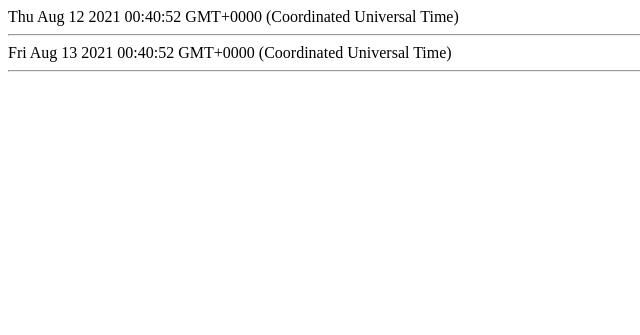
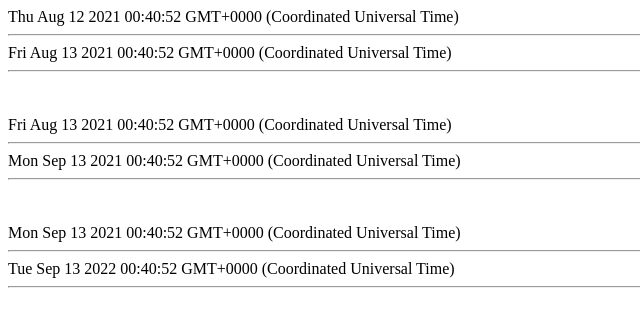
Before and after one commit to EltonFrota/Projeto_JS, a plain HTML site: page funcao_data.html in a window 1280 px wide. Shown: the whole page, without its empty margins (0-640 px from the left). Drawn offline with Linux system fonts and the light colour scheme.

Commit message:
meses e anos

```diff
--- a/funcao_data.html
+++ b/funcao_data.html
@@ -20,7 +20,20 @@
         document.write(data.toString() + '<hr />')
         data.setDate(data.getDate() + 1) //Neste caso estamos atuando no dia do mês add um dia. Tb podemos tira bastando para isso trocar o operado pelo sina de menos "-"
         document.write(data.toString() + '<hr />')
+        document.write('<br><br>')
 
+
+        //Adicionar ou Remover meses da Data
+        document.write(data.toString() + '<hr />')
+        data.setMonth(data.getMonth() + 1) //
+        document.write(data.toString() + '<hr />')
+        document.write('<br><br>')
+
+         //Adicionar ou Remover anos da Data
+         document.write(data.toString() + '<hr />')
+        data.setFullYear(data.getFullYear() + 1) //
+        document.write(data.toString() + '<hr />')
+        document.write('<br><br>')
 
     </script>
 </head>
```
